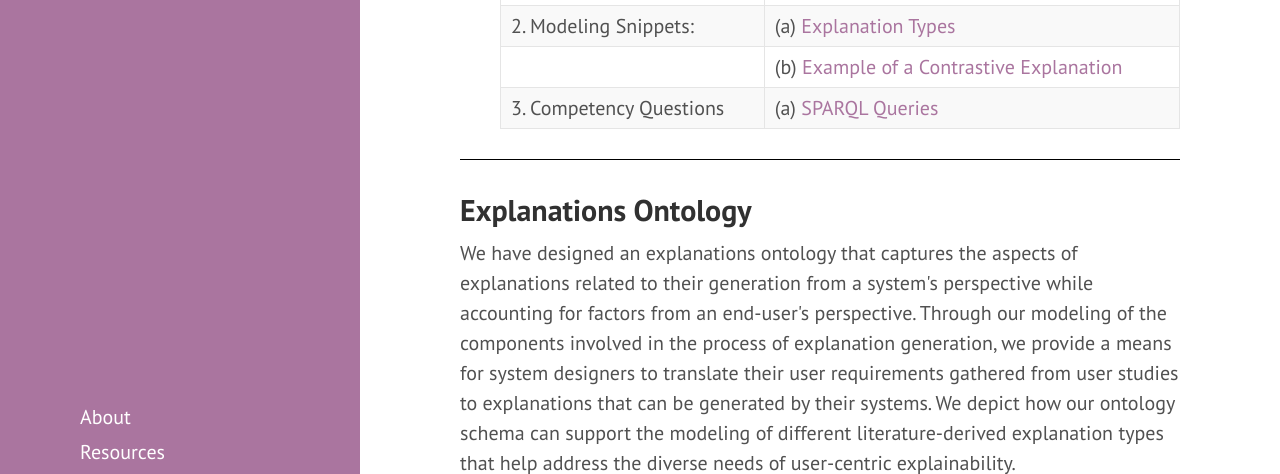
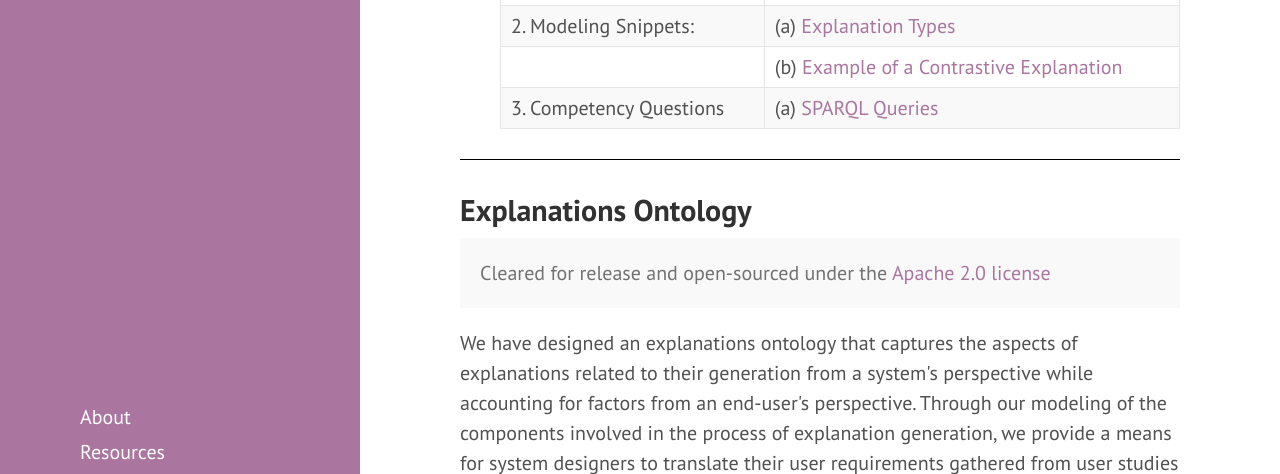
Before and after one commit to tetherless-world/explanation-ontology, a Jekyll site: the page built from index.md, in a window 1280 px wide and 900 px high, scrolled down 1436 px, cut to the strip 0-474 px from the top of the window. Built offline with Jekyll 4.4.1, drawn with Linux system fonts in a browser that asks for light colours; Markdown is read by kramdown in place of the engine named in the settings; some of the changed lines change nothing that is shown.

Commit message:
Update index.md

```diff
--- a/index.md
+++ b/index.md
@@ -49,7 +49,7 @@
   </tr>-->
     <tr>
     <td></td>
-    <td>(b) <a href="index#clinical">Example of a Contrastive Explanation</a> </td>
+    <td>(b) <a href="index#clinicalexample">Example of a Contrastive Explanation</a> </td>
   </tr>
    <tr>
     <td>3. Competency Questions </td>
@@ -66,6 +66,7 @@
 
 
 <h2 id="ontologyabout">Explanations Ontology</h2>
+  <p class="message">Cleared for release and open-sourced under the <a href="https://www.apache.org/licenses/LICENSE-2.0">Apache 2.0 license</a></p>
   <p>We have designed an explanations ontology that captures the aspects of explanations related to their generation from a system's perspective while accounting for factors from an end-user's perspective. Through our modeling of the components involved in the process of explanation generation, we provide a means for system designers to translate their user requirements gathered from user studies to explanations that can be generated by their systems. We depict how our ontology schema can support the modeling of different literature-derived explanation types that help address the diverse needs of user-centric explainability.</p>
 
   <figure>
```
